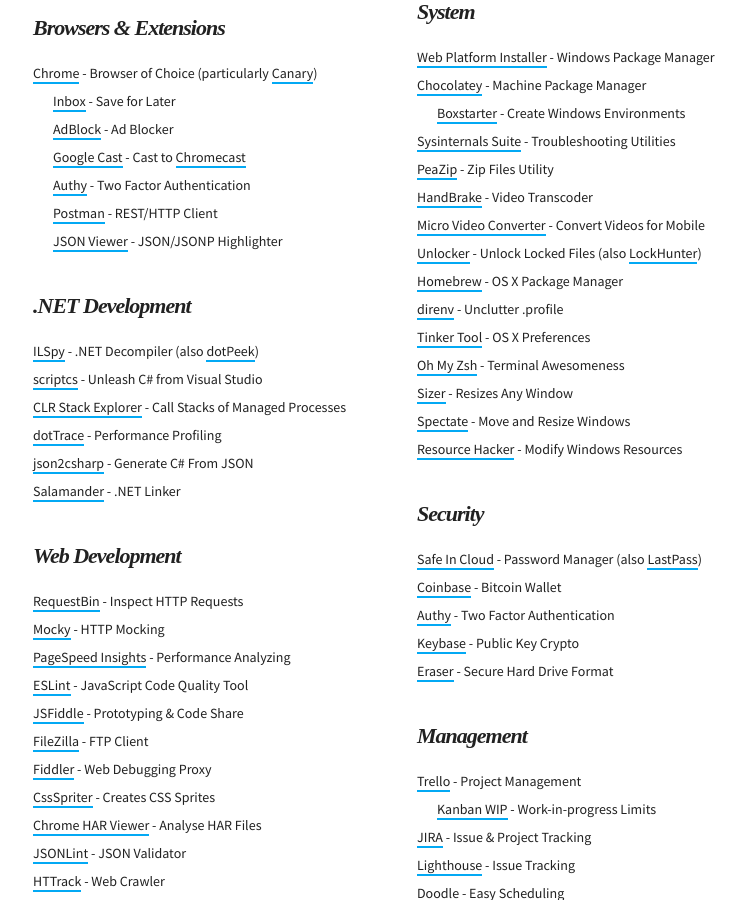
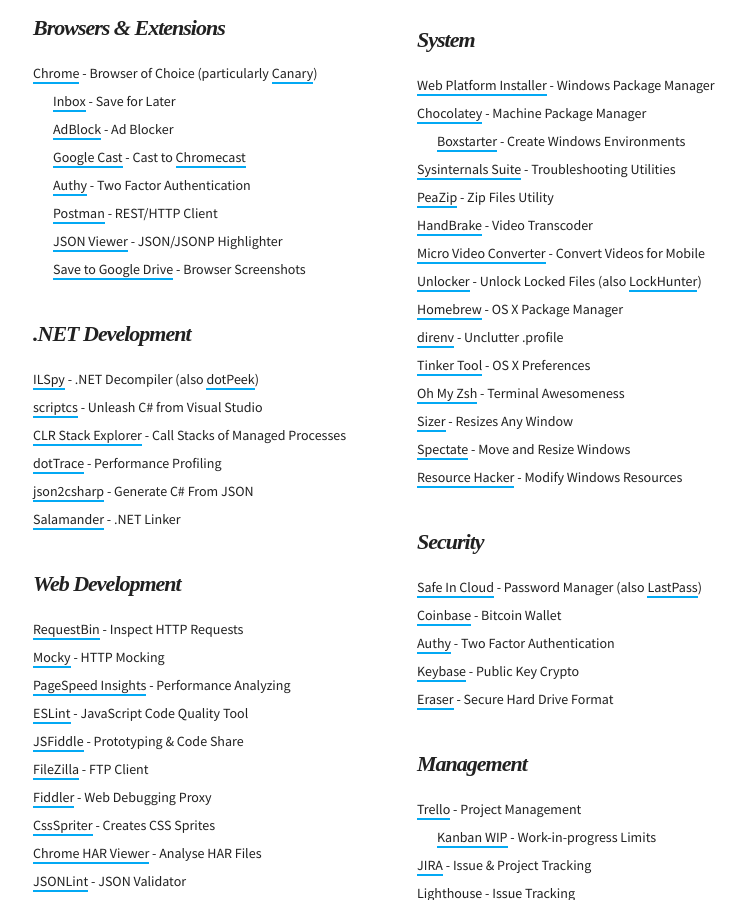
Before and after one commit to martinbuberl/martinbuberl.github.io, a Jekyll site: the page built from resources.md, in a window 1280 px wide and 900 px high, scrolled down 934 px. Shown: the whole window, without its empty margins (232-977 px from the left). Built offline with Jekyll 4.4.1, drawn with Linux system fonts in a browser that asks for light colours; nearby versions of some CDN libraries; some web fonts are replaced.

Commit message:
Added "Save to Google Drive"

```diff
--- a/resources.md
+++ b/resources.md
@@ -57,6 +57,7 @@ Here are my bookmarks of software and services, the essentials if you will, for
           <li><a target="_blank" href="https://chrome.google.com/webstore/detail/authy/gaedmjdfmmahhbjefcbgaolhhanlaolb">Authy</a> - Two Factor Authentication</li>
           <li><a target="_blank" href="https://chrome.google.com/webstore/detail/postman-rest-client/fdmmgilgnpjigdojojpjoooidkmcomcm">Postman</a> - REST/HTTP Client</li>
           <li><a target="_blank" href="https://chrome.google.com/webstore/detail/json-viewer/gbmdgpbipfallnflgajpaliibnhdgobh">JSON Viewer</a> - JSON/JSONP Highlighter</li>
+          <li><a target="_blank" href="https://chrome.google.com/webstore/detail/save-to-google-drive/gmbmikajjgmnabiglmofipeabaddhgne">Save to Google Drive</a> - Browser Screenshots</li>
         </ul>
       </li>
     </ul>
```
